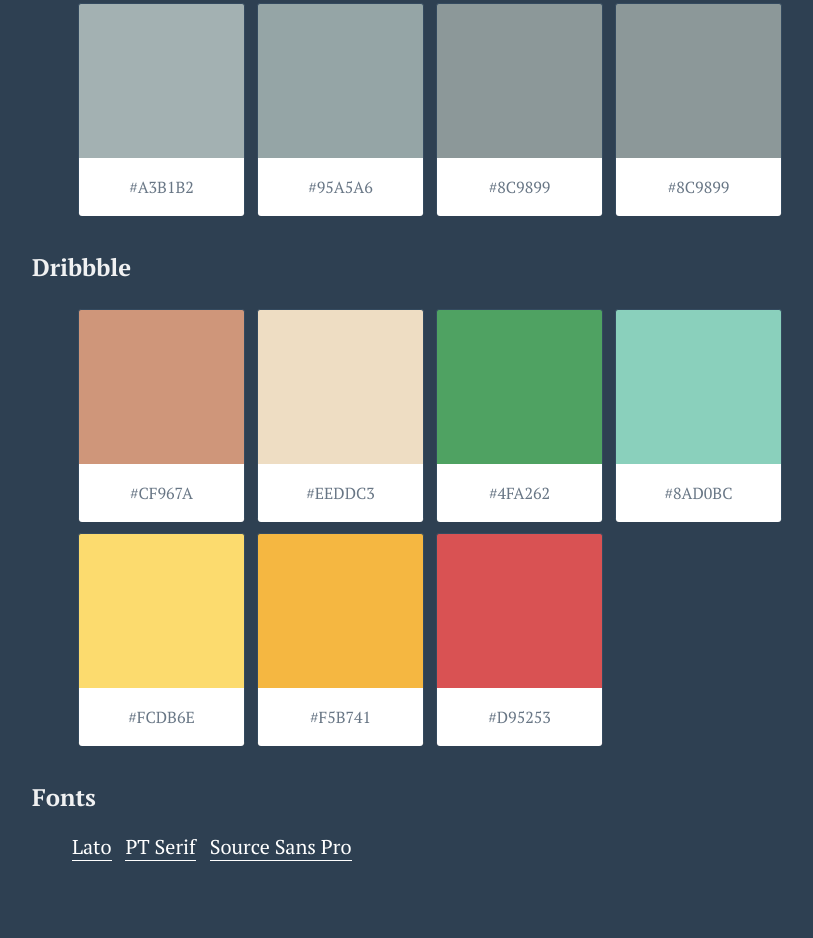
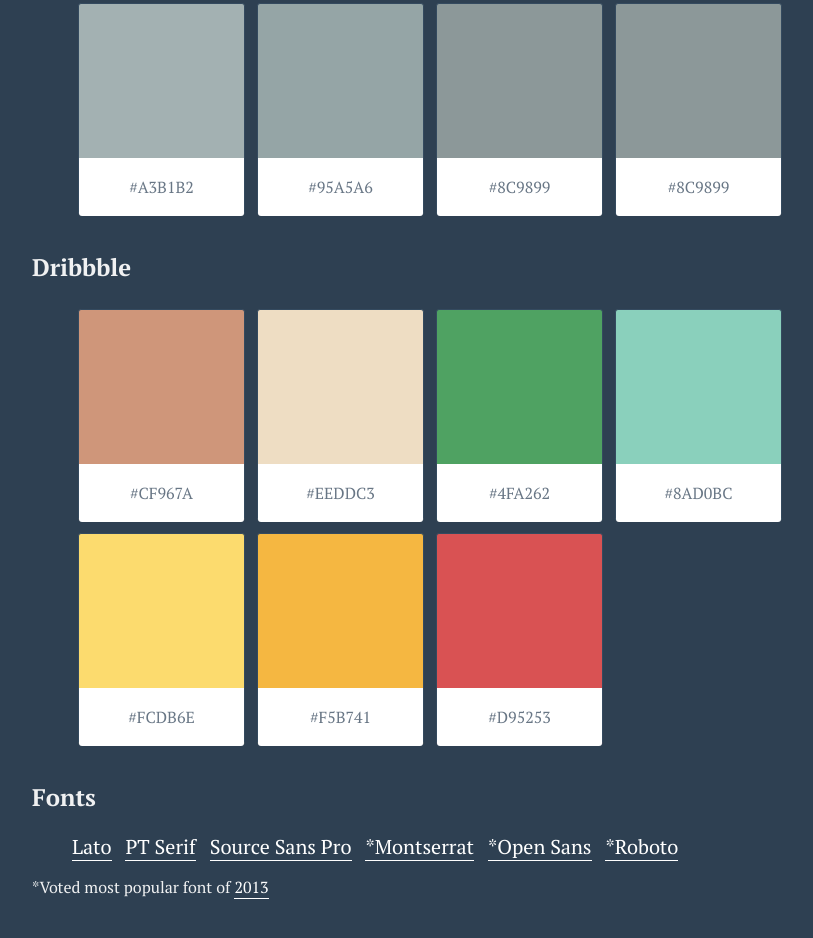
Before and after one commit to carlsednaoui/ouicolors, a plain HTML site: page index.html in a window 1280 px wide. Shown: the part 3005-3943 px from the top of the page, without its empty margins (6-819 px from the left). Before the commit the page ends 3919 px from the top, so only its background shows below. Drawn offline with Linux system fonts and the light colour scheme.

Commit message:
Add 3 fonts

```diff
--- a/index.html
+++ b/index.html
@@ -27,7 +27,11 @@
         <li><a href="http://www.google.com/fonts/specimen/Lato">Lato</a></li>
         <li><a href="http://www.google.com/fonts/specimen/PT+Serif">PT Serif</a></li>
         <li><a href="http://www.google.com/fonts/specimen/Source+Sans+Pro">Source Sans Pro</a></li>
+        <li><a href="http://www.google.com/fonts/specimen/Montserrat">*Montserrat</a></li>
+        <li><a href="http://www.google.com/fonts/specimen/Open+Sans">*Open Sans</a></li>
+        <li><a href="http://www.google.com/fonts/specimen/Roboto">*Roboto</a></li>
       </ul>
+      <p>*Voted most popular font of <a href="http://www.typeandgrids.com/blog/the-ten-most-popular-web-fonts-of-2013" target="blank">2013</a></p>
     </div>
 
     <!-- OuiBounce Modal -->
--- a/main.css
+++ b/main.css
@@ -14,6 +14,12 @@ body {
 .light {
   background-color: #F0F1F2;
   color: #2E4052;
+}
+
+a {
+  color: white;
+  text-decoration: none;
+  border-bottom: 1px solid white;
 }
 
 h1 {
```
